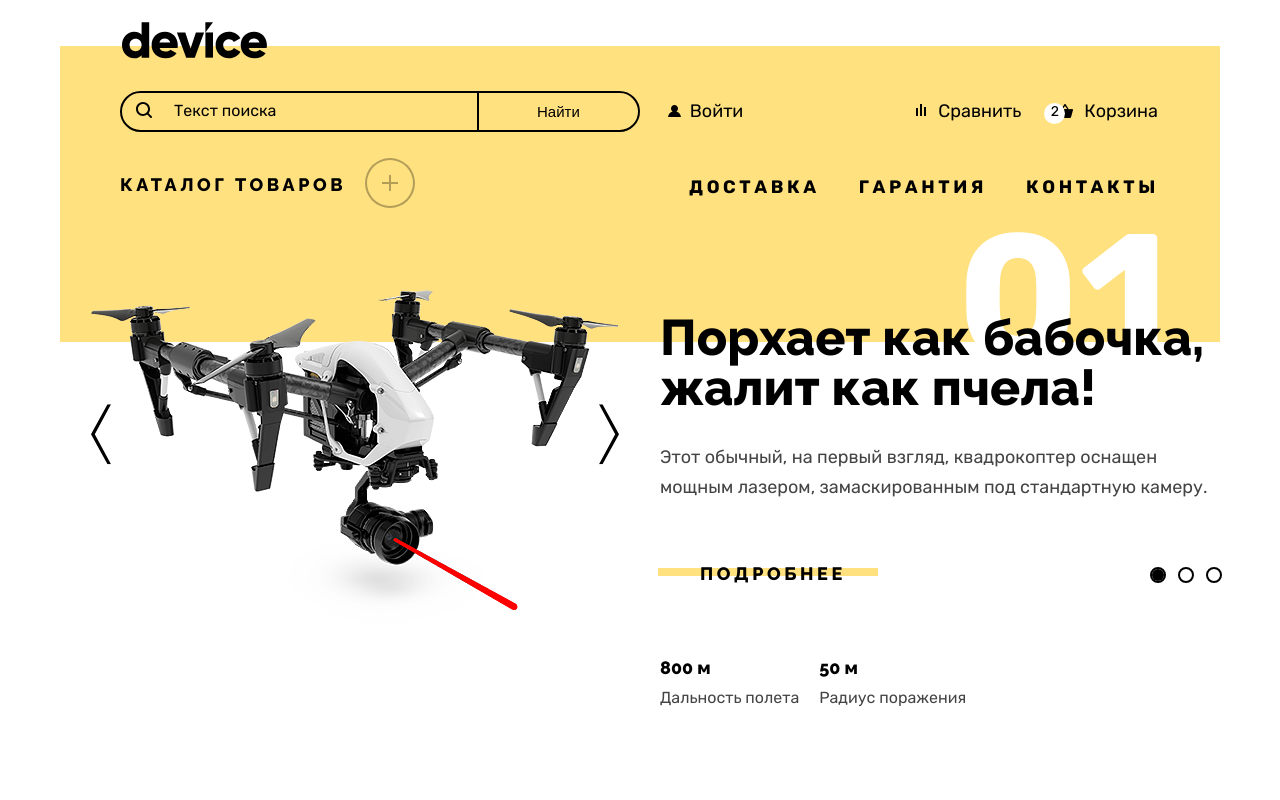
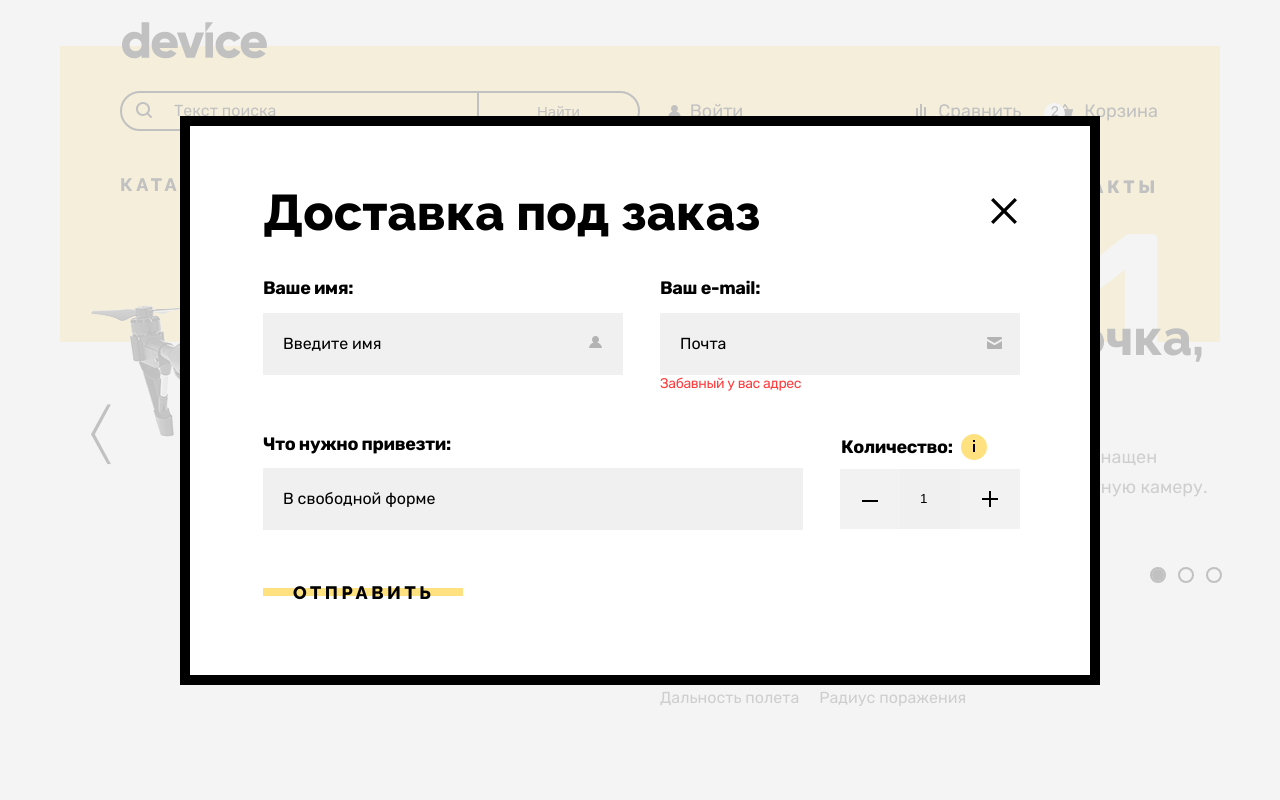
Before and after one commit to htmlacademy-htmlcss/2126903-device-34, a plain HTML site: page index.html in a window 1280 px wide. Shown: the top 800 px of the page. Drawn offline with Linux system fonts and the light colour scheme.

Commit message:
Исправил ошибки валидатора

```diff
--- a/index.html
+++ b/index.html
@@ -27,8 +27,10 @@
             <div class="page-novigation-container">
                 <div class="novigation-flex-container">
                   <form class="page-novigation-form" action="#">
-                    <label class="label-search" for="#">
+                    <label class="label-search">
                       <input class="search" type="search" name="search" placeholder="Текст поиска" required >
+                    </label>
+                    <label class="label-search">
                       <button class="aside-button" type="button">Найти</button>
                     </label>
                   </form>
@@ -360,7 +362,6 @@
                     </section>
                 </div>
             </section>
-        </section>
         <section class="service-advantage">
           <div class="service-advantage-container">
             <a class="service-advantage-link" href="#">
@@ -393,7 +394,7 @@
               <p class="main-info-text">Вы можете забрать товар сами, заехав в наш офис.<br>Заодно сможете проверить работоспособность покупки. </p>
               <h3 class="contacts-title">Интернет-магазин «Девайс»</h3>
               <p class="main-info-text">Санкт-Петербург, набережная реки Карповки, 5, литера П. <br>
-                <a class="link-number footer-number" href="+7 (812) 812-12-12">+7 (812) 812-12-12</a>
+                <a class="link-number footer-number" href="tel:7-812-812-12-12">+7 (812) 812-12-12</a>
               </p>
               <h3 class="contacts-title">Время работы</h3>
               <p class="main-info-text">пн—пт: с 10:00 до 22:00 <br>
@@ -448,7 +449,7 @@
                 <a class="navigation-link footer-link" href="#">Контакты</a>
               </li>
             </ul>
-            <a class="link-number link-number-footer footer-number" href="+7 (812) 812-12-12">
+            <a class="link-number link-number-footer footer-number" href="tel:7-812-812-12-12">
               Тел.: +7 (812) 812-12-12
             </a>
           </div>
@@ -516,7 +517,7 @@
         </div>
       </footer>
 
-      <div class="modal-container none">
+      <div class="modal-container ">
         <div class="modal modal-auth">
             <div class="modal-header-contaner">
               <h2 class="modal-title">Доставка под заказ</h2>
@@ -557,7 +558,7 @@
                             к провозу багажа.</span>
                         </span>
                     </span>
-                <label>
+                <fieldset class="modal-button-price-container">
                   <span class="field-box">
                     <button class="field-button minus" type="button">
                       <svg class="minus-svg" width="16" height="16" viewBox="0 0 16 16" xmlns="http://www.w3.org/2000/svg">
@@ -573,7 +574,7 @@
                       <span class="visually-hidden">Плюс</span>
                     </button>
                   </span>
-                </label>
+                </fieldset>
               </fieldset>
               </div>
               <button class="button modal-button" type="button"><span>Отправить</span></button>
--- a/styles/styles.css
+++ b/styles/styles.css
@@ -135,6 +135,7 @@ body {
 }
 
 .page-novigation-form {
+    display: flex;
     height: 40px;
 }
 
@@ -1003,15 +1004,12 @@ body {
     z-index: -1;
 }
 
-.action-form
-
 .title-characteristic {
     font-family: 'Rubik';
     font-weight: 400;
     font-size: 36px;
     line-height: 30px;
     color: #000000;
-
 }
 
 .text-card-list {
@@ -1870,6 +1868,12 @@ body {
     margin-top: -1px;
     color: #FF3D3D;
 
+}
+
+.modal-button-price-container {
+  margin: 0;
+  padding: 0;
+  border: none;
 }
 
 .field-box {
```
Also changed, not shown: catalog.html (+4 -2 lines).
